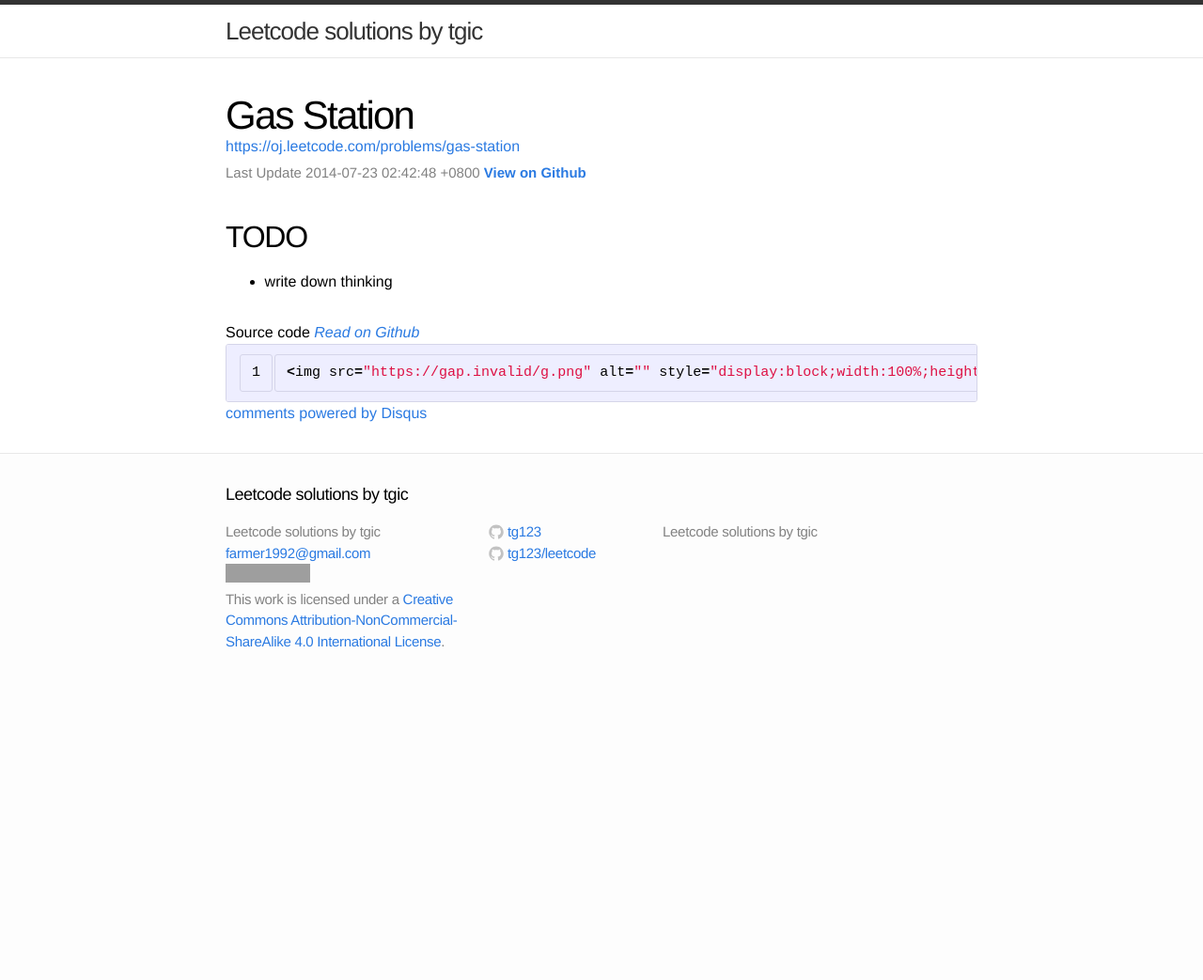
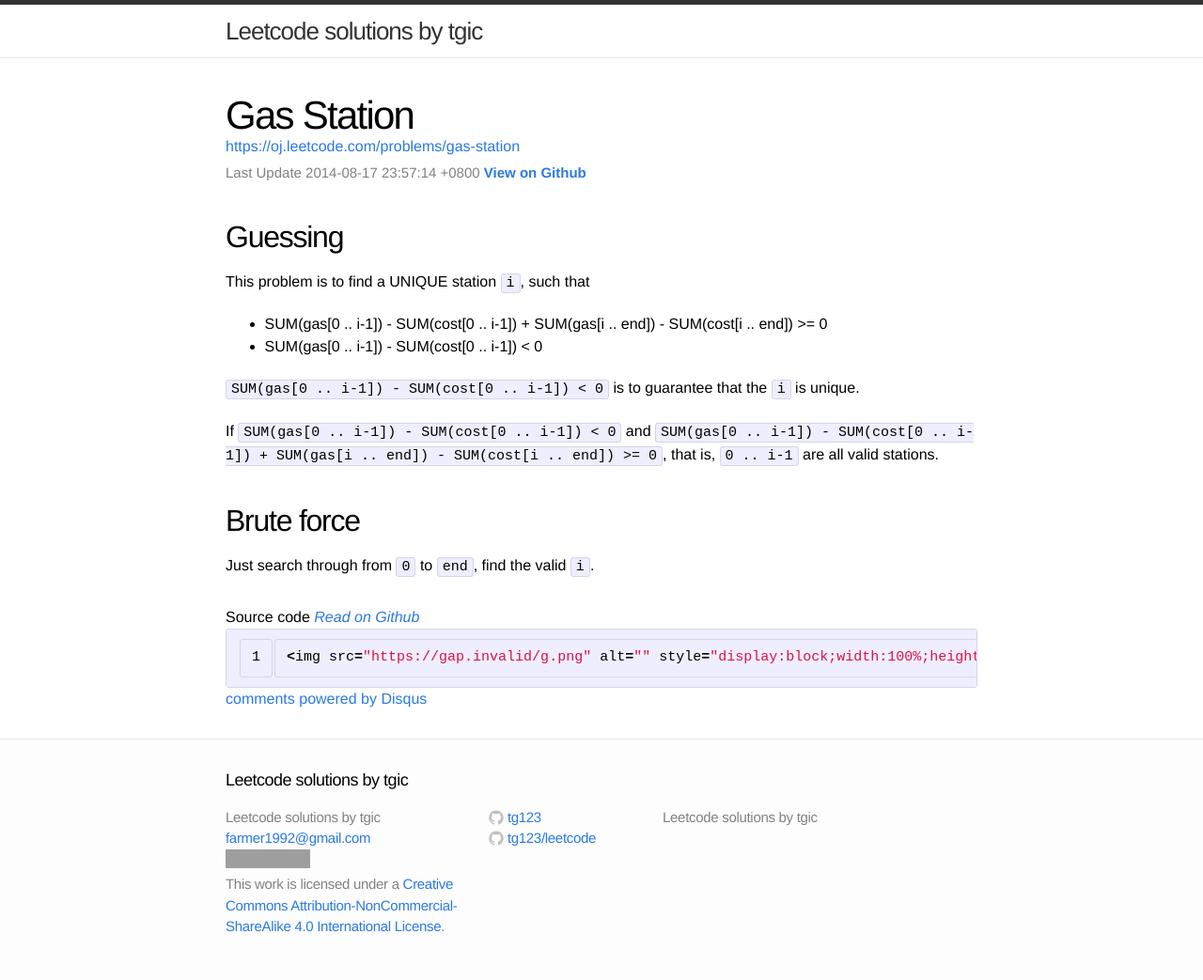
Before and after one commit to tg123/leetcode, a Jekyll site: the page built from gas-station/index.md, in a window 1280 px wide. Shown: the whole page at 94% size. Built offline with Jekyll 4.4.1, drawn with Linux system fonts in a browser that asks for light colours; Markdown is read by kramdown in place of the engine named in the settings; comment, search, counter and statistics services are not loaded; before the commit the page ends 900 px from its top, so only the background shows below that; grey boxes are pictures that could not be loaded.

Commit message:
commit changes to gh-pages aug 18

```diff
--- a/_includes/_root/gas-station/README.md
+++ b/_includes/_root/gas-station/README.md
@@ -1,3 +1,14 @@
+## Guessing
 
-## TODO
-  * write down thinking
+This problem is to find a UNIQUE station `i`, such that
+
+ * SUM(gas[0 .. i-1]) - SUM(cost[0 .. i-1]) + SUM(gas[i .. end]) - SUM(cost[i .. end]) >= 0
+ * SUM(gas[0 .. i-1]) - SUM(cost[0 .. i-1]) < 0
+
+`SUM(gas[0 .. i-1]) - SUM(cost[0 .. i-1]) < 0` is to guarantee that the `i` is unique.
+
+If `SUM(gas[0 .. i-1]) - SUM(cost[0 .. i-1]) < 0` and `SUM(gas[0 .. i-1]) - SUM(cost[0 .. i-1]) + SUM(gas[i .. end]) - SUM(cost[i .. end]) >= 0`, that is, `0 .. i-1` are all valid stations.
+
+## Brute force
+
+Just search through from `0` to `end`, find the valid `i`.
--- a/gas-station/index.md
+++ b/gas-station/index.md
@@ -1,7 +1,8 @@
 ---
 layout: solution
 title: Gas Station
-date: 2014-07-23 02:42:48 +0800
+date: 2014-08-17 23:57:14 +0800
+eaten: true
 ---
 {% assign leetcode_name = {{page.path | remove: '/index.md'}}  %}
 {% assign leetcode_readme = {{leetcode_name | append: '/README.md' | prepend: '_root/' }}  %}
```
Also changed, not shown: _includes/_root/permutations/README.md (+9 -2 lines), permutations/index.md (+2 -1 lines).
